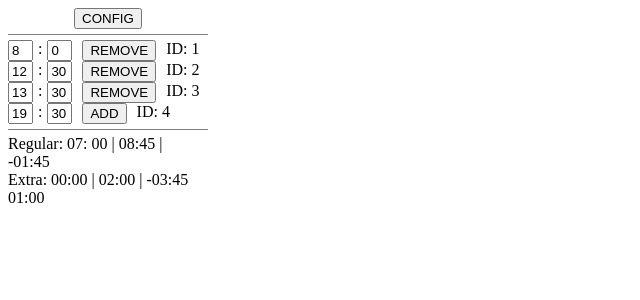
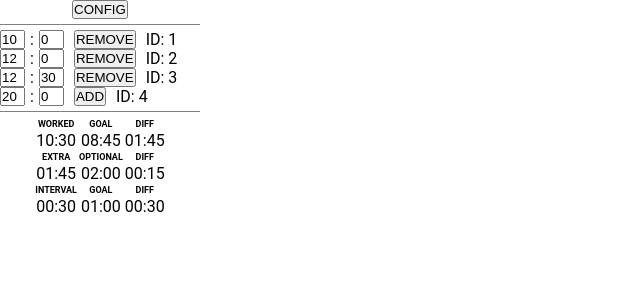
Before and after one commit to cadudotdev/work-markers, a React app: page / in a window 1280 px wide. Shown: the top 300 px of the page, without its empty margins (0-640 px from the left). Built offline with nearby package versions, Linux system fonts and the light colour scheme.

Commit message:
feature: result logic and global styles

```diff
--- a/package.json
+++ b/package.json
@@ -48,6 +48,7 @@
     "typescript": "4.9.3"
   },
   "dependencies": {
+    "moment": "^2.29.4",
     "react": "18.2.0",
     "react-dom": "18.2.0",
     "styled-components": "5.3.6"
--- a/src/App.tsx
+++ b/src/App.tsx
@@ -2,15 +2,16 @@ import React, { FC, useState, useEffect } from 'react';
 import { GlobalContext } from 'src/Context';
 import { Layout } from '@component/Layout';
 import { Marker } from 'src/types';
+import { GlobalStyles } from './styles';
 
 import { createMarker } from 'src/templates/initial';
 
 export const App: FC = () => {
   const [state, setState] = useState<Marker[]>([
-    createMarker('24H', { id: 1, time: new Date(null, null, null, 8, 0, 0) }),
-    createMarker('24H', { id: 2, time: new Date(null, null, null, 12, 30, 0) }),
-    createMarker('24H', { id: 3, time: new Date(null, null, null, 13, 30, 0) }),
-    createMarker('24H', { id: 4, time: new Date(null, null, null, 19, 30, 0) })
+    createMarker('24H', { id: 1, time: new Date(null, null, null, 10, 0, 0) }),
+    createMarker('24H', { id: 2, time: new Date(null, null, null, 12, 0, 0) }),
+    createMarker('24H', { id: 3, time: new Date(null, null, null, 12, 30, 0) }),
+    createMarker('24H', { id: 4, time: new Date(null, null, null, 20, 0, 0) })
   ]);
 
   // eslint-disable-next-line @typescript-eslint/no-empty-function
@@ -23,6 +24,7 @@ export const App: FC = () => {
     state,
     setState
   }}>
+    <GlobalStyles />
     <Layout />
   </GlobalContext.Provider>;
 };
--- a/src/components/Result/index.tsx
+++ b/src/components/Result/index.tsx
@@ -1,17 +1,128 @@
 import React, { FC, useContext } from 'react';
 import { GlobalContext } from 'src/Context';
+import { getTimeSome, getExtraTimeWork, getTimeDiff } from 'src/utils';
+import moment from 'moment';
 
-import { ResultContainer } from './styles';
+import { ResultContainer, TitleContainer, TimeContainer, TrContainer } from './styles';
+
+// const timeToWork = new Date(null, null, null, 8, 45, 0);
+const timeToWork = moment({ hours: 8, minutes: 45 });
+const extraTime = moment({ hours: 2, minutes: 0 });
+const workInterval = moment({ hours: 1, minutes: 0 });
+
+const timeFormat = 'HH:mm';
 
 export const Result: FC = () => {
   const ctx = useContext(GlobalContext);
 
+  function getFormattedTimeWorked(): string {
+    return moment(getTimeSome(ctx.state, 'TIME_WORKED'))
+      .format(timeFormat);
+  }
+
+  function getFormattedWorkInterval(): string {
+    return getTimeSome(ctx.state, 'WORK_INTERVAL')
+      .format(timeFormat);
+  }
+
+  function getFormattedExtraTimeWork(): string {
+    return getExtraTimeWork(
+      getTimeSome(ctx.state, 'TIME_WORKED'),
+      timeToWork
+    ).format(timeFormat);
+  }
+
+  function getFormattedWorkIntervalDiff(): string {
+    return getTimeDiff(
+      getTimeSome(ctx.state, 'WORK_INTERVAL'), workInterval
+    ).format(timeFormat);
+  }
+
+  function getFormattedTimeWorkedDiff(): string {
+    return getTimeDiff(
+      getTimeSome(ctx.state, 'TIME_WORKED'),
+      timeToWork
+    ).format(timeFormat);
+  }
+
+  function getFormattedExtraTimeWorkDiff(): string {
+    return getTimeDiff(
+      getExtraTimeWork(
+        getTimeSome(ctx.state, 'TIME_WORKED'),
+        timeToWork
+      ), extraTime).format(timeFormat);
+  }
+
   return <ResultContainer>
-    {/* Regular Work */}
-    <div>{'Regular: 07: 00 | 08:45 | -01:45'}</div>
-    {/* Extra Work */}
-    <div>{'Extra: 00:00 | 02:00 | -03:45'}</div>
-    {/* Interval */}
-    <div>{'01:00'}</div>
-  </ResultContainer>;
+    <table>
+      <tbody>
+        <TrContainer>
+          <td style={{ fontSize: '12px' }}>
+            <TitleContainer>WORKED</TitleContainer>
+          </td>
+          <td style={{ fontSize: '12px' }}>
+            <TitleContainer>GOAL</TitleContainer>
+          </td>
+          <td style={{ fontSize: '12px' }}>
+            <TitleContainer>DIFF</TitleContainer>
+          </td>
+        </TrContainer>
+        <TrContainer>
+          <td>
+            <TimeContainer>{getFormattedTimeWorked()}</TimeContainer>
+          </td>
+          <td>
+            <TimeContainer>{timeToWork.format(timeFormat)}</TimeContainer>
+          </td>
+          <td>
+            <TimeContainer>{getFormattedTimeWorkedDiff()}</TimeContainer>
+          </td>
+        </TrContainer>
+        <TrContainer>
+          <td style={{ fontSize: '12px' }}>
+            <TitleContainer>EXTRA</TitleContainer>
+          </td>
+          <td style={{ fontSize: '12px' }}>
+            <TitleContainer>OPTIONAL</TitleContainer>
+          </td>
+          <td style={{ fontSize: '12px' }}>
+            <TitleContainer>DIFF</TitleContainer>
+          </td>
+        </TrContainer>
+        <TrContainer>
+          <td>
+            <TimeContainer>{getFormattedExtraTimeWork()}</TimeContainer>
+          </td>
+          <td>
+            <TimeContainer>{extraTime.format(timeFormat)}</TimeContainer>
+          </td>
+          <td>
+            <TimeContainer>{getFormattedExtraTimeWorkDiff()}</TimeContainer>
+          </td>
+        </TrContainer>
+        <TrContainer>
+          <td style={{ fontSize: '12px' }}>
+            <TitleContainer>INTERVAL</TitleContainer>
+          </td>
+          <td style={{ fontSize: '12px' }}>
+            <TitleContainer>GOAL</TitleContainer>
+          </td>
+          <td style={{ fontSize: '12px' }}>
+            <TitleContainer>DIFF</TitleContainer>
+          </td>
+        </TrContainer>
+        <TrContainer>
+          <td>
+            <TimeContainer>{getFormattedWorkInterval()}</TimeContainer>
+          </td>
+          <td>
+            <TimeContainer>{workInterval.format(timeFormat)}</TimeContainer>
+          </td>
+          <td>
+            <TimeContainer>{getFormattedWorkIntervalDiff()}</TimeContainer>
+          </td>
+        </TrContainer>
+      </tbody>
+    </table>
+  </ResultContainer >;
 };
--- a/src/components/Result/styles.ts
+++ b/src/components/Result/styles.ts
@@ -1,3 +1,13 @@
 import styled from 'styled-components';
 
 export const ResultContainer = styled.div``;
+export const TitleContainer = styled.div`
+  text-align: center;
+  font-size: 9px;
+  font-weight: bold;
+`;
+export const TimeContainer = styled.div`
+  text-align: center;
+`;
+
+export const TrContainer = styled.tr``;
--- /dev/null
+++ b/src/styles.ts
@@ -0,0 +1,15 @@
+import { createGlobalStyle } from 'styled-components';
+
+export const GlobalStyles = createGlobalStyle`
+  @import url('https://fonts.googleapis.com/css2?family=Roboto:wght@300;400;500;700&display=swap');
+
+  * {
+    padding: 0;
+    margin: 0;
+    box-sizing: border-box;
+  }
+
+  html, body {
+    font-family: 'Roboto', sans-serif;
+  }
+`;
--- a/src/types.ts
+++ b/src/types.ts
@@ -18,3 +18,4 @@ export interface Marker {
 
 export type TimeFormat = '24H' | 'AM/PM';
 export type Action = 'CREATE' | 'REMOVE';
+export type TimeSome = 'TIME_WORKED' | 'WORK_INTERVAL';
--- /dev/null
+++ b/src/utils/index.ts
@@ -0,0 +1 @@
+export * from './result';
--- /dev/null
+++ b/src/utils/result.ts
@@ -0,0 +1,107 @@
+import moment, { Moment } from 'moment';
+import { Marker, TimeSome } from 'src/types';
+
+const emptyDate = new Date(null, null, null, 0, 0);
+
+export function isEven(arr: Marker[]): boolean {
+  return arr && arr.length % 2 === 0;
+}
+
+export function isNumberEven(value: number): boolean {
+  return !isNaN(value) && value % 2 === 0;
+}
+
+export function isNumberOdd(value: number): boolean {
+  return !isNaN(value) && Math.abs(value % 2) === 1;
+}
+
+export function getTimeSome(arr: Marker[],
+  returnType: TimeSome): Moment {
+  if (!(arr && isEven(arr))) return moment(emptyDate);
+
+  let totalHours = 0;
+  let totalMinutes = 0;
+
+  for (let i = 0; i < arr.length; i++) {
+    const hours = arr[i].time.getHours();
+    const minutes = arr[i].time.getMinutes();
+
+    const returnTimeWorked = returnType === 'TIME_WORKED'
+      && isNumberEven(i) && arr[i + 1];
+    const returnWorkInterval = returnType === 'WORK_INTERVAL'
+      && isNumberOdd(i) && arr[i + 1];
+
+    if (returnTimeWorked || returnWorkInterval) {
+      const nextHours = arr[i + 1].time.getHours();
+      const nextMinutes = arr[i + 1].time.getMinutes();
+
+      totalHours += (nextHours - hours);
+      totalMinutes += (nextMinutes - minutes);
+    }
+  }
+
+  return moment({
+    hours: Math.abs(totalHours),
+    minutes: Math.abs(totalMinutes)
+  });
+}
+
+interface TimeWorkedDiff {
+  time: Date;
+  isPositive: boolean;
+}
+
+export function getTimeWorkedDiff(worked: Date,
+  target: Date): TimeWorkedDiff {
+
+  if (!(worked && target)) return {
+    time: emptyDate,
+    isPositive: true
+  };
+
+  const extraHours = 0;
+  let minutes = 0;
+
+  const workedHours = worked.getHours();
+  const workedMinutes = worked.getMinutes();
+
+  const targetHours = target.getHours();
+  const targetMinutes = target.getMinutes();
+
+  if (targetMinutes - workedMinutes < 60) {
+    minutes = targetMinutes - workedMinutes;
+  }
+
+  return {
+    time: new Date(null, null, null,
+      (Math.abs(targetHours - workedHours)
+        + extraHours), minutes),
+    isPositive: false
+  };
+}
+
+export function getExtraTimeWork(worked: Moment,
+  target: Moment): Moment {
+
+  if (worked.isAfter(target)) {
+    const diff = worked.diff(target);
+
+    const date = moment({
+      hours: 0,
+      minutes: 0,
+      seconds: 0
+    });
+    date.add({ milliseconds: Math.abs(diff) });
+    return date;
+  }
+  return moment({ hours: 0, minutes: 0 });
+}
+
+export function getTimeDiff(interval: Moment,
+  target: Moment): Moment {
+
+  const diff = interval.diff(target);
+  const date = moment({ hours: 0, minutes: 0 });
+  date.add({ milliseconds: Math.abs(diff) });
+  return date;
+}
```
Also changed, not shown: 1 other file (tests, documents, lock files or other folders).
